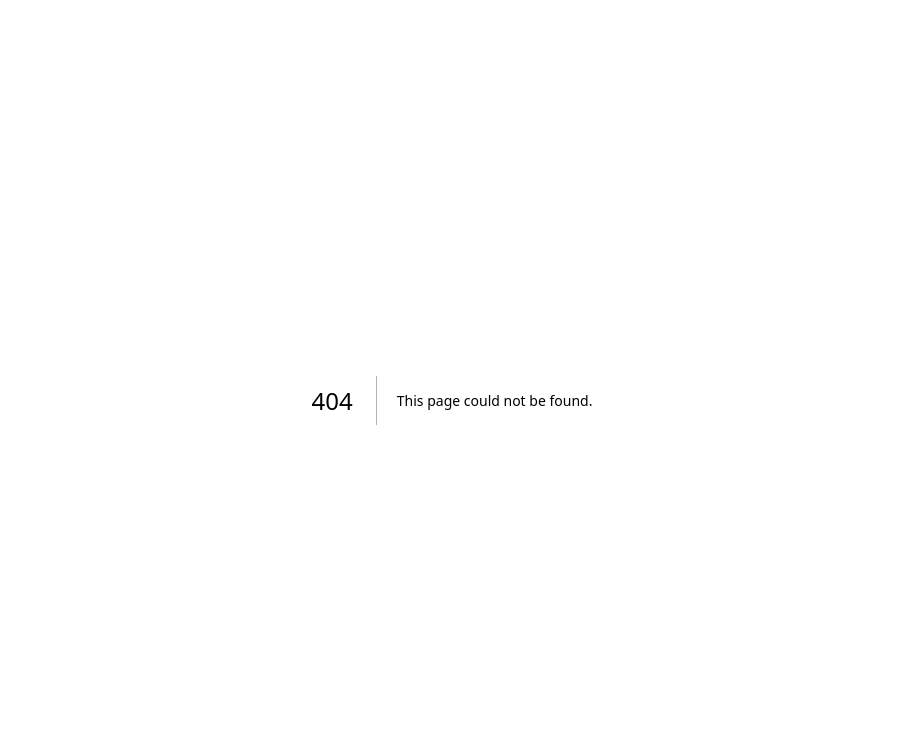
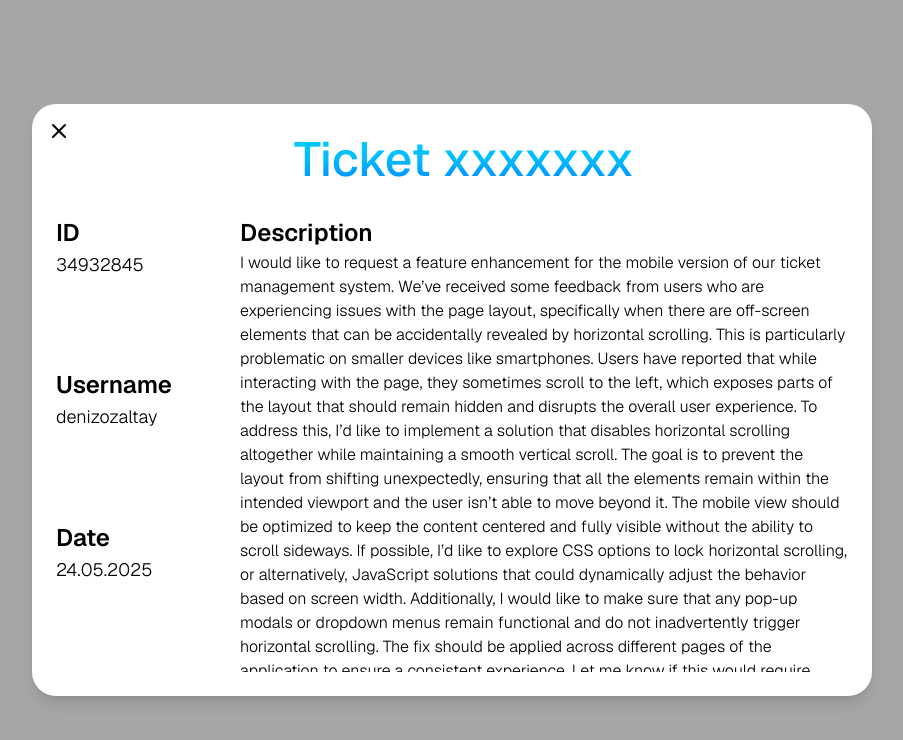
Before and after one commit to Denizozaltay/TicketApp, a Next.js app: page /componenttest in a window 1280 px wide. Before the commit this address had no page. Shown: the top 740 px of the page, without its empty margins (188-1091 px from the left). Built offline with nearby package versions, Linux system fonts and the light colour scheme.

Commit message:
Ticket Popup component added and small fixes
create ticket button CSS bug fix
ticketpopup component ready TODO

```diff
--- /dev/null
+++ b/src/app/(pages)/componenttest/page.tsx
@@ -0,0 +1,7 @@
+import TicketPopUp from "../../components/TicketPopup";
+
+export default function testComponent() {
+    return (
+        <TicketPopUp/>
+    )
+}
--- a/src/app/components/Navbar.tsx
+++ b/src/app/components/Navbar.tsx
@@ -11,7 +11,7 @@ type NavbarProps = {
 export default function Navbar({ isArchived, setIsArchived }: NavbarProps) {
   const activeClass = "bg-[#006fff14] rounded-[12px] [&_*]:text-blue-500 ";
   const inactiveClass =
-    "hover:bg-gray-100 rounded-[12px] [&>span]:text-[#000000bf] [&>svg]:text-grey-500";
+    "hover:bg-gray-100 rounded-[12px] [&>span]:text-[#000000bf] [&>svg]:text-gray-500";
 
   return (
     <div className="header-column flex flex-col flex-[0_0_20%] bg-[#FDFDFD] shadow-lg  text-white gap-4 p-4 box-border h-full overflow-hidden">
@@ -60,11 +60,16 @@ export default function Navbar({ isArchived, setIsArchived }: NavbarProps) {
               Archived Tickets
             </span>
           </div>
-          <div className="createticket hover:bg-gray-100 rounded-[12px] [&>svg]:text-grey-500 [&>a]:text-[#000000bf]">
-            <ChevronRight size={24} />
-            <Plus size={24} />
-            <Link href={"/"}>Create Ticket</Link>
-          </div>
+            <Link href={"/"} className="hover:bg-gray-100 rounded-[12px] [&>span]:text-[#000000bf] [&>svg]:text-gray-500
+            flex flex-1 no-underline py-5 dpx-0 box-content text-[1rem] gap-[0.5rem] transition-all duration-300 ease-in-out cursor-pointer
+            ">
+              <ChevronRight size={24} />
+              <Plus size={24} />
+              <span className="flex items-center font-medium">
+                Create Ticket
+              </span>
+            </Link>
+
         </div>
       </div>
     </div>
--- /dev/null
+++ b/src/app/components/TicketPopup.tsx
@@ -0,0 +1,87 @@
+import { X } from "lucide-react"
+import { Geist, Geist_Mono } from "next/font/google";
+import { Ticket } from "@/src/types/ticket";
+
+
+const geistSans = Geist({
+    variable: "--font-geist-sans",
+    subsets: ["latin"],
+  });
+
+  const geistMono = Geist_Mono({
+    variable: "--font-geist-mono",
+    subsets: ["latin"],
+  });
+
+
+
+function DataBlock({ title, data }: { title: string; data: string }) {
+    return (
+        <div className="datablockpopup flex flex-1 flex-col ">
+            <h1 className="font-semibold text-[24px] antialiased">{title}</h1>
+            <p className="font-light text-[18px] antialiased">{data}</p>
+        </div>
+    )
+}
+
+
+
+export default function TicketPopUp() {
+    return(
+        <>
+        <div className="flex justify-center items-center bg-black/35 w-screen h-screen">
+            <div className="popup flex flex-col w-[840px] h-[592px] bg-white rounded-[24px] shadow-lg ">
+                <div className="flex-[1.5] flex flex-row m-[15px] box-border w-auto">
+                    <div>
+                        <X/>
+                    </div>
+                    <div className="flex flex-1 flex-row justify-center items-center ">
+                        <h1 className="text-[3rem] text-center font-medium bg-gradient-to-t from-[#006EFF] via-[#00BCFF] to-[#00D9FF] bg-clip-text text-transparent">
+                            Ticket xxxxxxx
+                        </h1>
+                    </div>
+                </div>
+                <div className="flex flex-[8.5] flex-row p-6 pt-0 gap-8 overflow-hidden">
+                    <div className="flex-[2] box-border flex flex-col">
+                        <DataBlock
+                          title="ID"
+                          data="34932845"
+                        />
+                        <DataBlock
+                          title="Username"
+                          data="denizozaltay"
+                        />
+                        <DataBlock
+                          title="Date"
+                          data="24.05.2025"
+                        />
+                        <div>
+                            {/* <DataTableButton
+                            name="Delete"
+                            data-id={id}
+                            onClick={() => deleteTicket(id)}
+                            className="delete-btn"
+                            />
+                            <DataTableButton
+                            name={isArchived ? "Unarchive" : "Archive"}
+                            data-id={id}
+                            onClick={() => (isArchived ? unArchiveTicket(id) : archiveTicket(id))}
+                            className="archive-btn"
+                            /> */}
+                        </div>
+                    </div>
+                    <div className="flex flex-col flex-[8] min-w-0 overflow-scroll">
+                        <p className="font-semibold text-[24px] antialiased">Description</p>
+                        <p className="flex-1 font-light text-[16px] antialiased">I would like to request a feature enhancement for the mobile version of our ticket management system. We’ve received some feedback from users who are experiencing issues with the page layout, specifically when there are off-screen elements that can be accidentally revealed by horizontal scrolling. This is particularly problematic on smaller devices like smartphones. Users have reported that while interacting with the page, they sometimes scroll to the left, which exposes parts of the layout that should remain hidden and disrupts the overall user experience.
+To address this, I’d like to implement a solution that disables horizontal scrolling altogether while maintaining a smooth vertical scroll. The goal is to prevent the layout from shifting unexpectedly, ensuring that all the elements remain within the intended viewport and the user isn’t able to move beyond it.
+The mobile view should be optimized to keep the content centered and fully visible without the ability to scroll sideways. If possible, I’d like to explore CSS options to lock horizontal scrolling, or alternatively, JavaScript solutions that could dynamically adjust the behavior based on screen width.
+Additionally, I would like to make sure that any pop-up modals or dropdown menus remain functional and do not inadvertently trigger horizontal scrolling. The fix should be applied across different pages of the application to ensure a consistent experience.
+Let me know if this would require significant changes to the existing layout, or if there are other ways we could streamline the mobile experience. Thank you!</p>
+                    </div>
+
+                </div>
+            </div>
+        </div>
+        </>
+    )
+}
--- a/src/app/globals.css
+++ b/src/app/globals.css
@@ -1,6 +1,7 @@
 @import "tailwindcss";
-
-
+body {
+    font-family: var(--font-geist-sans);
+}
 
 .rounded-table th,
 .rounded-table td {
```
